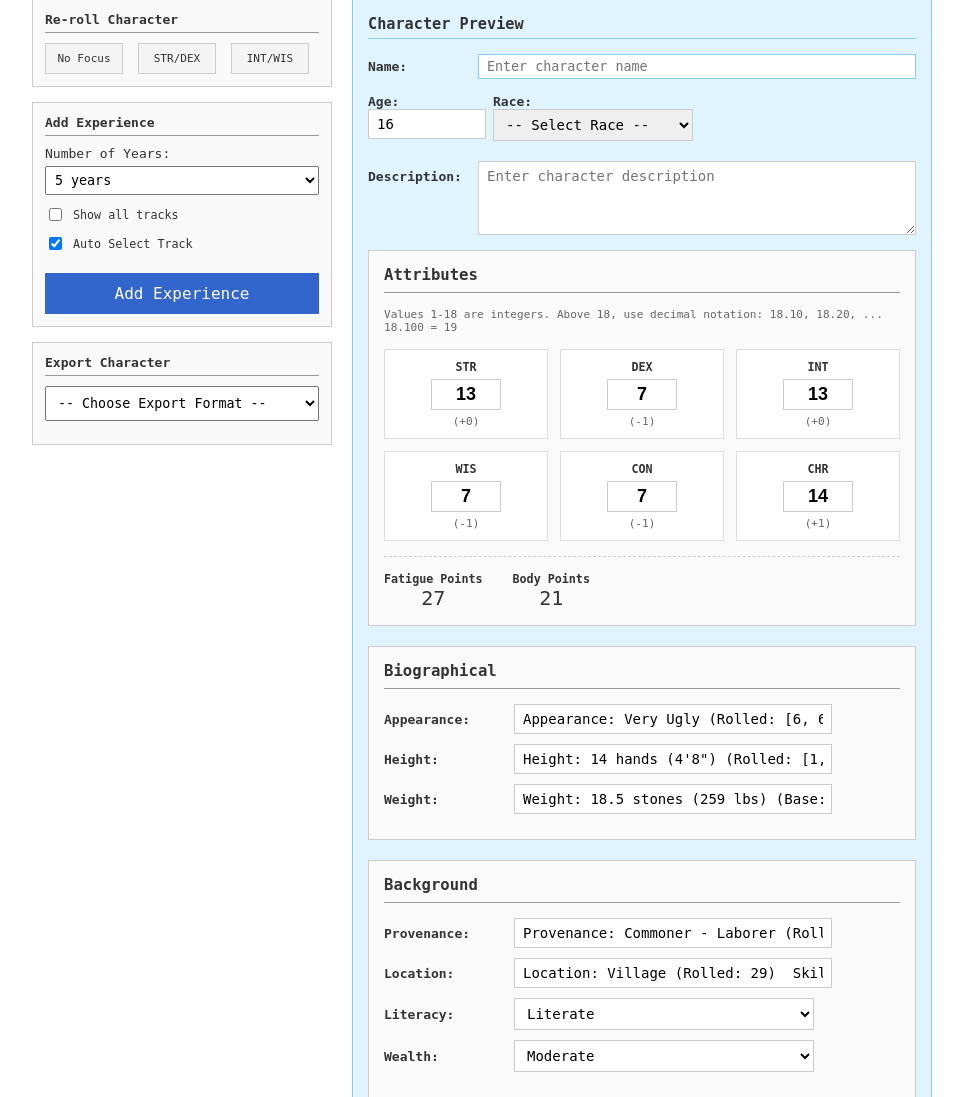
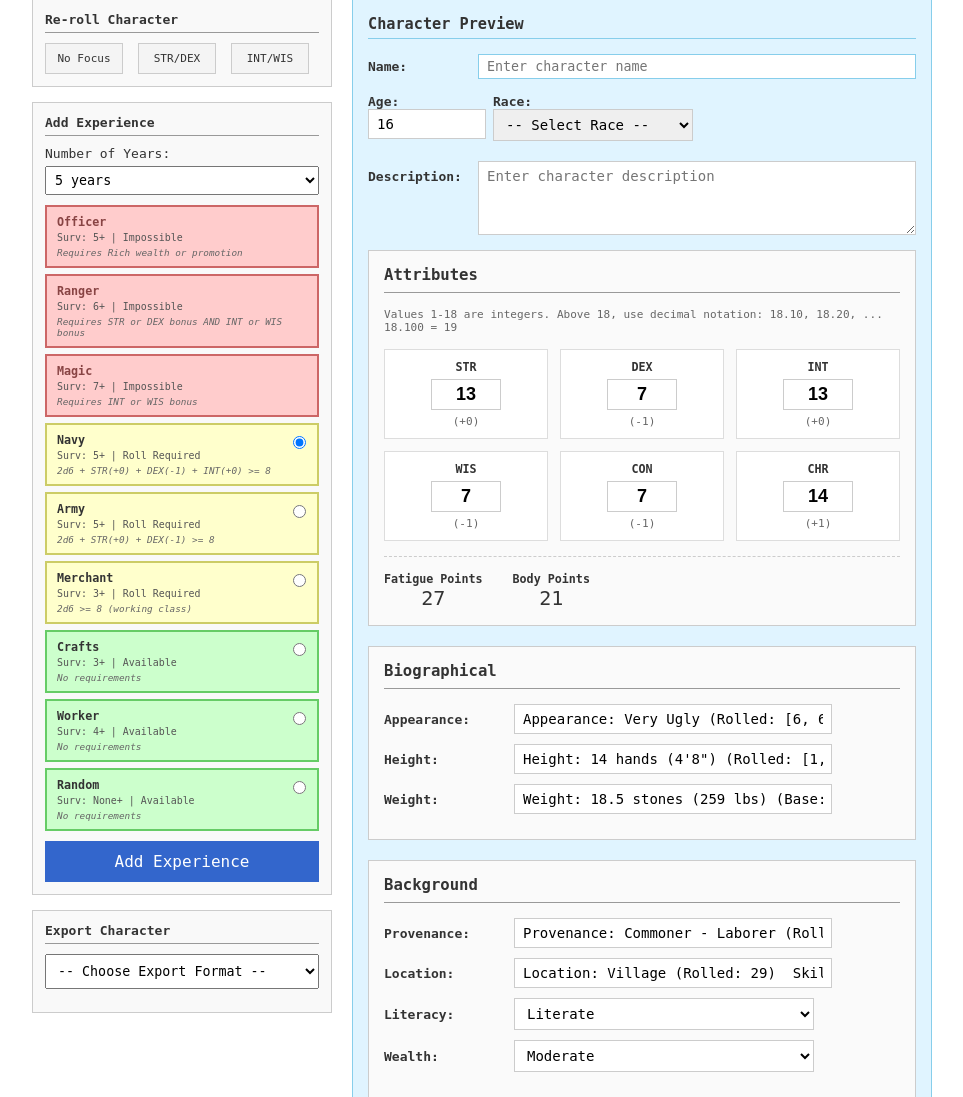
Before and after one commit to smarks/pillars-character-gen, a Django app: page /generator/ in a window 1280 px wide. Shown: the part 153-1250 px from the top of the page, without its empty margins (158-1121 px from the left). Run offline with Django 5.2, Linux system fonts and the light colour scheme; parts of the project's set-up code (start-up, migrations or seed data) failed here and were passed over.

Commit message:
Remove track selection checkboxes, always show all tracks with auto-select
- Remove "Show all tracks" and "Auto Select Track" checkboxes from Character Editor
- Always display all available tracks with radio button selection
- Auto-select the recommended track (first available) for new characters
- Simplify JavaScript by removing checkbox-related logic
- Simplify backend by removing track_mode parameter
- Track availability updates automatically when base attributes change

🤖 Generated with [Claude Code](https://claude.com/claude-code)

Co-Authored-By: Claude Opus 4.5 <noreply@anthropic.com>

```diff
--- a/webapp/webapp/generator/templates/generator/index.html
+++ b/webapp/webapp/generator/templates/generator/index.html
@@ -338,26 +338,14 @@
                 <p style="margin: 5px 0;">Adding <span id="aging-years"></span> years will result in aging penalties.</p>
             </div>
 
-            <!-- Show all tracks toggle -->
-            <div class="toggle-row">
-                <input type="checkbox" id="show-all-tracks" name="show_all_tracks" {% if show_all_tracks %}checked{% endif %}>
-                <label for="show-all-tracks">Show all tracks</label>
-            </div>
-
-            <!-- Auto Select Track toggle -->
-            <div class="toggle-row">
-                <input type="checkbox" id="auto-select-track" name="auto_select_track" checked>
-                <label for="auto-select-track">Auto Select Track</label>
-            </div>
-
-            <!-- Track panels -->
-            <div id="track-panels" style="{% if not show_all_tracks %}display: none;{% endif %}">
+            <!-- Track selection -->
+            <div id="track-panels">
                 {% for track in track_info %}
-                <div class="track-panel {% if track.impossible %}unavailable{% elif track.requires_roll %}requires-roll{% elif selected_track == track.track_key %}selected{% else %}available{% endif %}"
+                <div class="track-panel {% if track.impossible %}unavailable{% elif track.requires_roll %}requires-roll{% elif track.recommended and not selected_track %}selected{% elif selected_track == track.track_key %}selected{% else %}available{% endif %}"
                      data-track="{{ track.track_key }}">
                     {% if not track.impossible %}
                     <input type="radio" name="chosen_track" value="{{ track.track_key }}" class="track-checkbox"
-                           {% if selected_track == track.track_key %}checked{% endif %}>
+                           {% if track.recommended and not selected_track %}checked{% elif selected_track == track.track_key %}checked{% endif %}>
                     {% endif %}
                     <div class="track-name">{{ track.track }}</div>
                     <div class="track-details">
@@ -368,8 +356,6 @@
                 </div>
                 {% endfor %}
             </div>
-
-            <input type="hidden" name="track_mode" id="track-mode" value="auto">
 
             <button type="submit" name="action" value="add_experience" class="btn primary" style="margin-top: 10px;">
                 Add {% if has_experience %}More {% endif %}Experience
@@ -444,10 +430,7 @@ document.addEventListener('DOMContentLoaded', function() {
     var yearsSelect = document.getElementById('years-select');
     var agingWarning = document.getElementById('aging-warning');
     var agingYearsSpan = document.getElementById('aging-years');
-    var showAllTracksCheckbox = document.getElementById('show-all-tracks');
-    var autoSelectCheckbox = document.getElementById('auto-select-track');
     var trackPanels = document.getElementById('track-panels');
-    var trackModeInput = document.getElementById('track-mode');
 
     // Current age from context
     var currentAge = {{ current_age|default:16 }};
@@ -465,45 +448,11 @@ document.addEventListener('DOMContentLoaded', function() {
         }
     }
 
-    // Show/hide track panels based on checkbox
-    if (showAllTracksCheckbox && trackPanels) {
-        showAllTracksCheckbox.addEventListener('change', function() {
-            trackPanels.style.display = this.checked ? 'block' : 'none';
-        });
-    }
-
-    // Auto-select track toggle
-    if (autoSelectCheckbox && trackPanels) {
-        autoSelectCheckbox.addEventListener('change', function() {
-            var trackCheckboxes = trackPanels.querySelectorAll('input[type="radio"]');
-            trackCheckboxes.forEach(function(cb) {
-                cb.disabled = autoSelectCheckbox.checked;
-            });
-            trackModeInput.value = this.checked ? 'auto' : 'manual';
-
-            // If turning off auto-select, show track panels
-            if (!this.checked && showAllTracksCheckbox) {
-                showAllTracksCheckbox.checked = true;
-                trackPanels.style.display = 'block';
-            }
-        });
-
-        // Initial state
-        if (autoSelectCheckbox.checked) {
-            var trackCheckboxes = trackPanels.querySelectorAll('input[type="radio"]');
-            trackCheckboxes.forEach(function(cb) {
-                cb.disabled = true;
-            });
-        }
-    }
-
-    // Track panel click handling
+    // Track panel click handling - select track on click
     document.querySelectorAll('.track-panel:not(.unavailable)').forEach(function(panel) {
         panel.addEventListener('click', function() {
-            if (autoSelectCheckbox && autoSelectCheckbox.checked) return;
-
             var radio = this.querySelector('input[type="radio"]');
-            if (radio && !radio.disabled) {
+            if (radio) {
                 radio.checked = true;
                 // Update visual state
                 document.querySelectorAll('.track-panel').forEach(function(p) {
@@ -584,7 +533,6 @@ function handleExport(format) {
 document.addEventListener('trackInfoUpdated', function(e) {
     var trackInfo = e.detail.trackInfo;
     var trackPanels = document.getElementById('track-panels');
-    var autoSelectCheckbox = document.getElementById('auto-select-track');
 
     if (!trackPanels || !trackInfo) return;
 
@@ -597,6 +545,8 @@ document.addEventListener('trackInfoUpdated', function(e) {
             panelClass += 'unavailable';
         } else if (track.requires_roll) {
             panelClass += 'requires-roll';
+        } else if (track.recommended) {
+            panelClass += 'available selected';
         } else {
             panelClass += 'available';
         }
@@ -607,8 +557,8 @@ document.addEventListener('trackInfoUpdated', function(e) {
 
         var html = '';
         if (!track.impossible) {
-            var disabled = autoSelectCheckbox && autoSelectCheckbox.checked ? 'disabled' : '';
-            html += '<input type="radio" name="chosen_track" value="' + track.track_key + '" class="track-checkbox" ' + disabled + '>';
+            var checked = track.recommended ? 'checked' : '';
+            html += '<input type="radio" name="chosen_track" value="' + track.track_key + '" class="track-checkbox" ' + checked + '>';
         }
         html += '<div class="track-name">' + track.track + '</div>';
         html += '<div class="track-details">';
@@ -628,10 +578,8 @@ document.addEventListener('trackInfoUpdated', function(e) {
         // Add click handler for non-unavailable panels
         if (!track.impossible) {
             panel.addEventListener('click', function() {
-                if (autoSelectCheckbox && autoSelectCheckbox.checked) return;
-
                 var radio = this.querySelector('input[type="radio"]');
-                if (radio && !radio.disabled) {
+                if (radio) {
                     radio.checked = true;
                     // Update visual state
                     trackPanels.querySelectorAll('.track-panel').forEach(function(p) {
```
Also changed, not shown: webapp/webapp/generator/views/_experience_helpers.py (+4 -5 lines).
